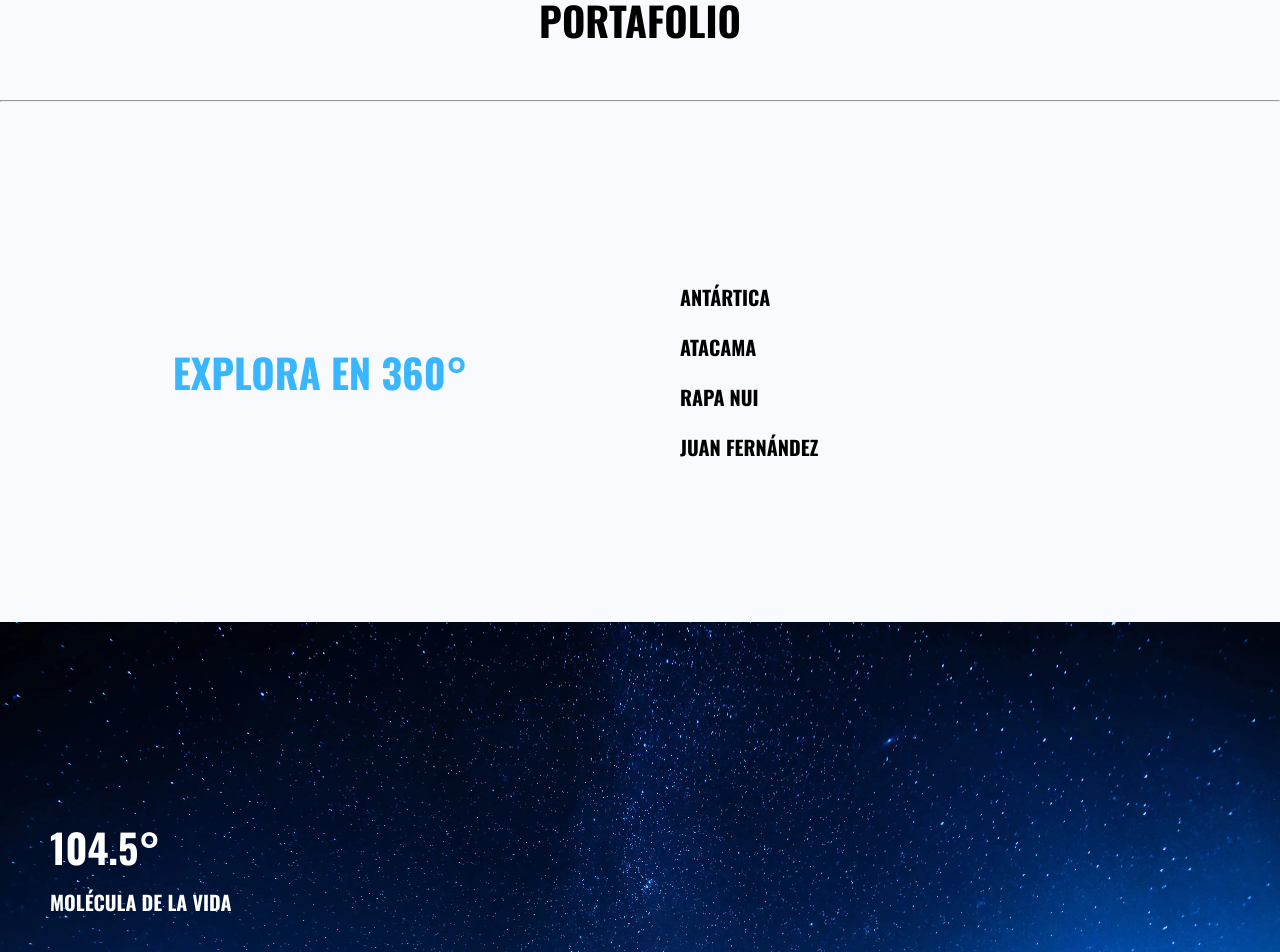
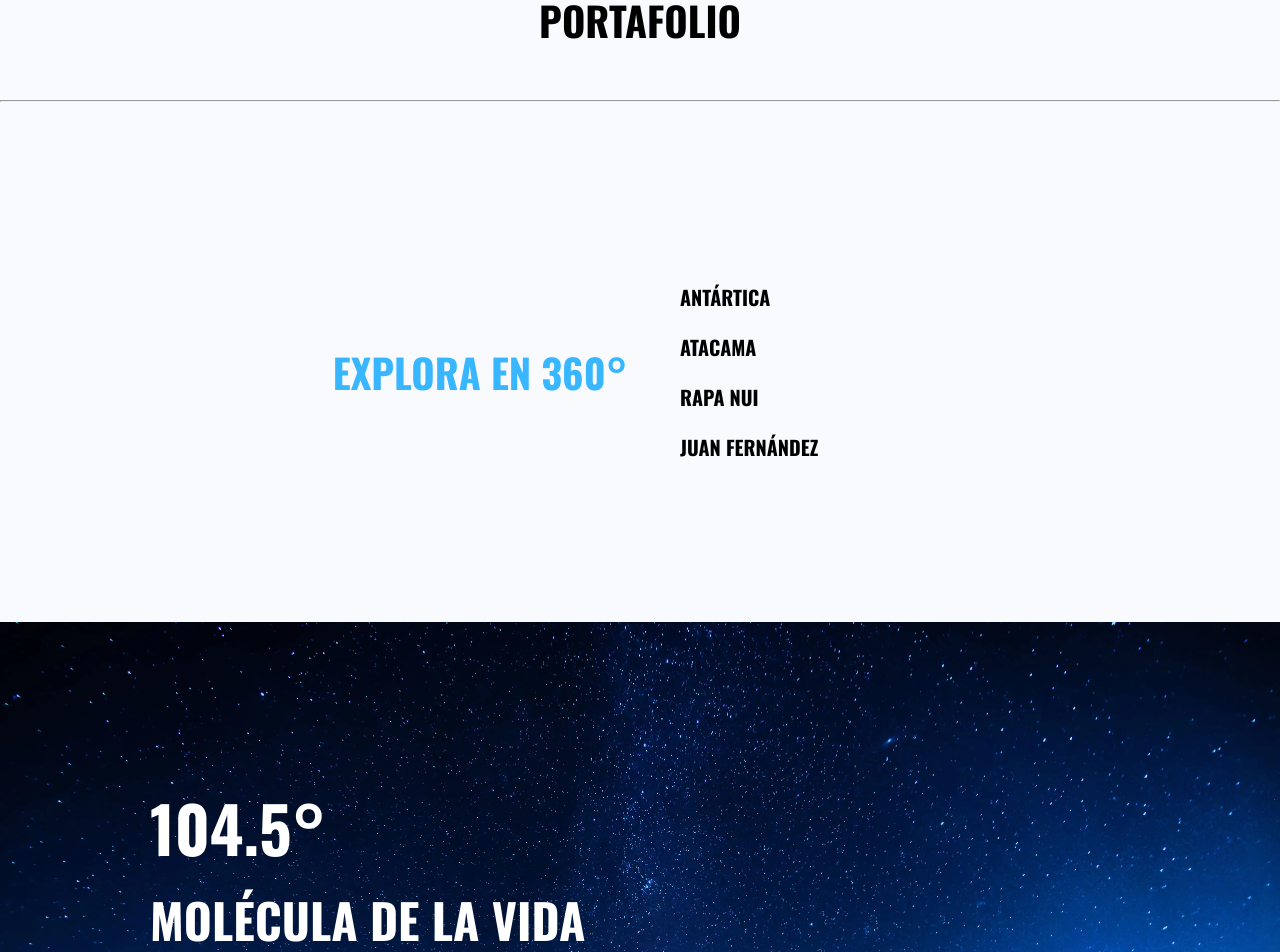
Before and after one commit to cassnova/crea-planeta, a React (Create React App) app: page /portafolio in a window 1280 px wide. Shown: the part 160-1112 px from the top of the page. Built offline with nearby package versions, Linux system fonts and the light colour scheme.

Commit message:
added pc and tablet media queries to portafolio page

```diff
--- a/src/pages/Portafolio/Portafolio.css
+++ b/src/pages/Portafolio/Portafolio.css
@@ -43,3 +43,21 @@
   color: var(--white);
   padding-left: 50px;
 }
+
+/*         PC MEDIA QUERIES                    */
+
+@media (min-width: 1280px) {
+  .explora-container {
+    width: 50%;
+    margin: auto;
+  }
+  .molecula-container h2 {
+    padding-left: 150px;
+    font-size: 4rem;
+  }
+
+  .molecula-container h3 {
+    padding-left: 150px;
+    font-size: 3rem;
+  }
+}
```
